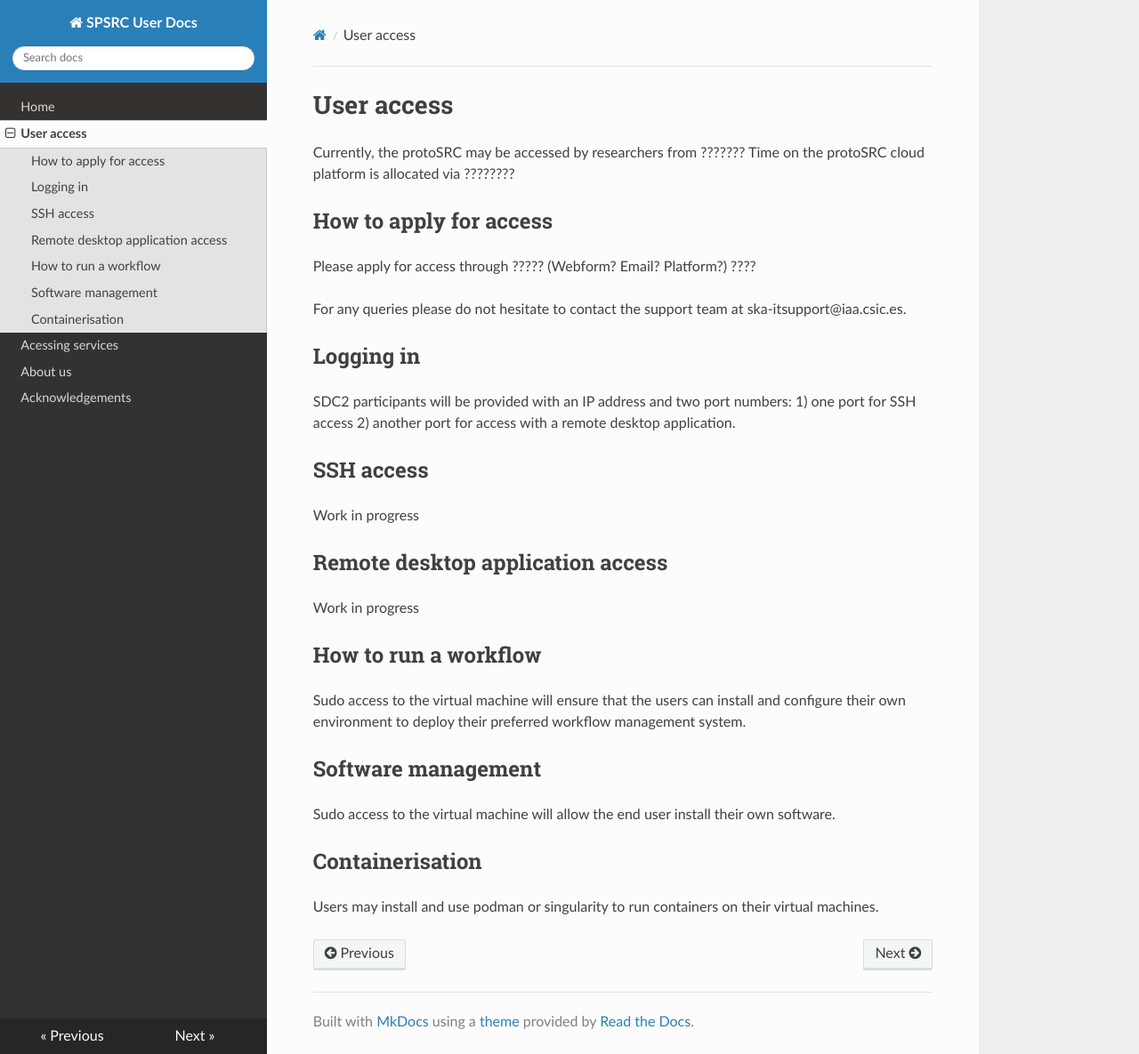
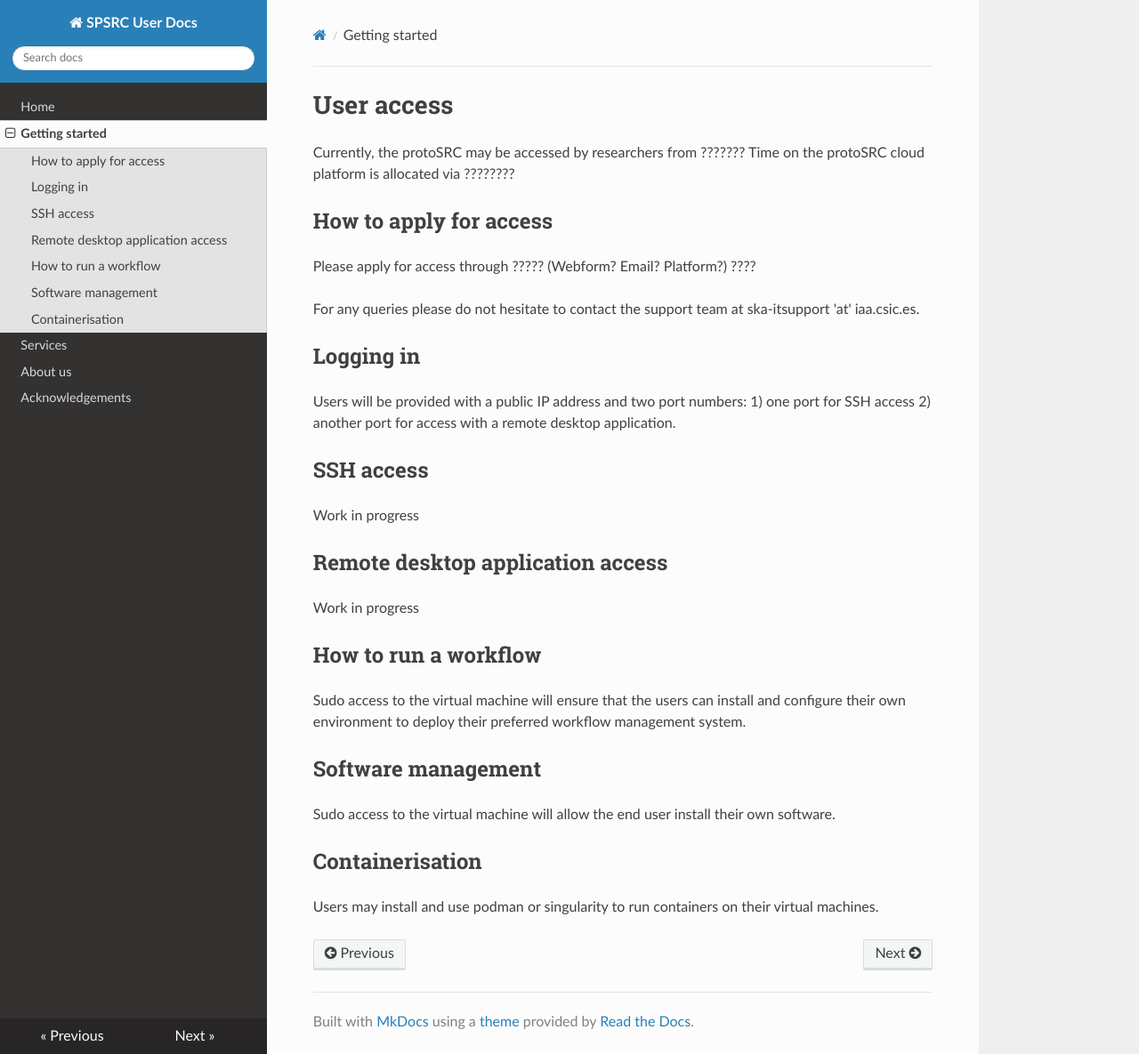
Before and after one commit to espsrc/spsrc_user_docs, an MkDocs documentation site: the page built from docs/getting_started.md, in a window 1280 px wide and 1185 px high. Shown: the whole window at 89% size. Built offline with MkDocs 1.6.1, drawn with Linux system fonts in a browser that asks for light colours; nearby versions of some CDN libraries.

Commit message:
rename sections. add sdc2 section. modify email address

```diff
--- a/docs/user_access.md
+++ b/docs/getting_started.md
@@ -6,11 +6,11 @@ Currently, the protoSRC may be accessed by researchers from ??????? Time on the
 
 Please apply for access through ????? (Webform? Email? Platform?) ????
 
-For any queries please do not hesitate to contact the support team at ska-itsupport@iaa.csic.es.
+For any queries please do not hesitate to contact the support team at ska-itsupport 'at' iaa.csic.es.
 
 ## Logging in
 
-SDC2 participants will be provided with an IP address and two port numbers:
+Users  will be provided with a public IP address and two port numbers:
       1) one port for SSH access
       2) another port for access with a remote desktop application.
 
--- a/mkdocs.yml
+++ b/mkdocs.yml
@@ -5,8 +5,8 @@ repo_url:
 
 nav:
     - Home: index.md
-    - User access: user_access.md
-    - Acessing services: services.md
+    - Getting started: getting_started.md
+    - Services: services.md
     - About us: about_us.md
     - Acknowledgements: acknowledgements.md
 
```
Also changed, not shown: docs/about_us.md (+1 -1 lines), docs/index.md (+1 -1 lines), docs/sdc2.md (added, +9 -0 lines).
